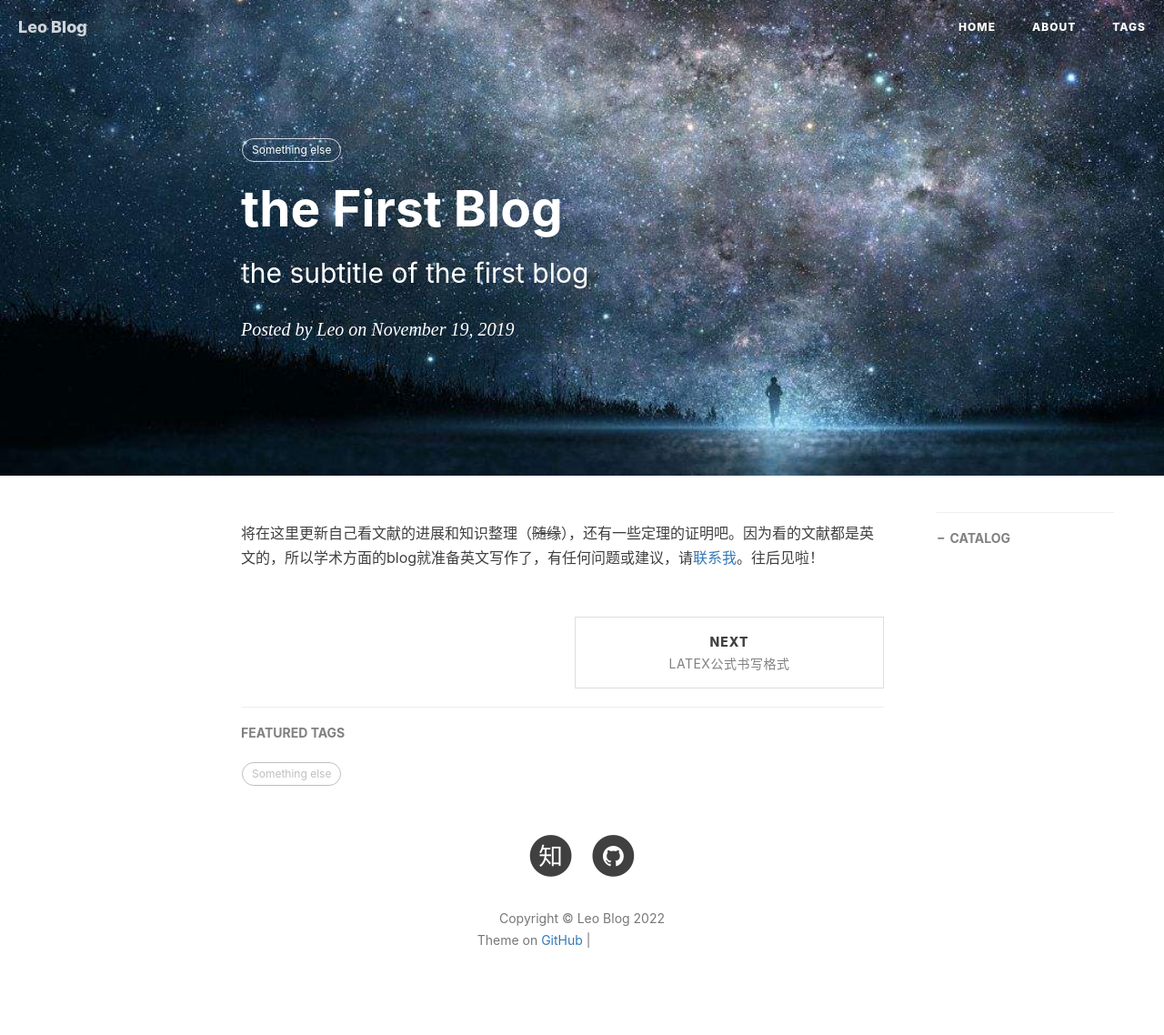
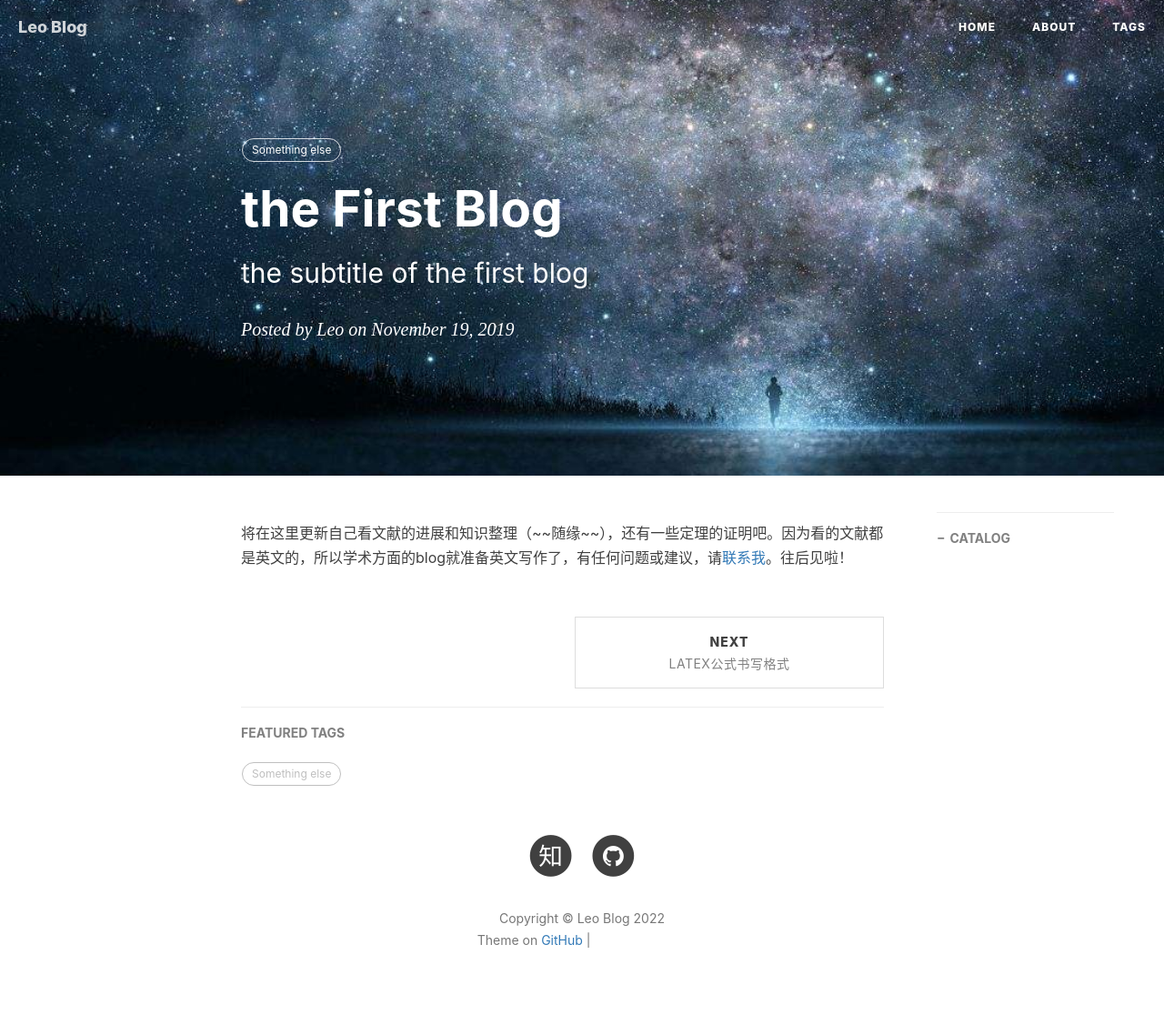
Before and after one commit to derek1998/derek1998.github.io, a Jekyll site: the page built from _posts/2019-11-19-第一个Blog.md, in a window 1280 px wide. Shown: the whole page at 91% size. Built offline with Jekyll 4.4.1, drawn with Linux system fonts in a browser that asks for light colours; nearby versions of some CDN libraries; comment, search, counter and statistics services are not loaded; part of the change alters nothing that is shown; grey boxes are pictures that could not be loaded.

```diff
--- a/_config.yml
+++ b/_config.yml
@@ -51,7 +51,7 @@ gems: [jekyll-paginate]
 markdown: kramdown
 highlighter: rouge
 kramdown:
-  input: GFM                            # use Github Flavored Markdown !important
+  input: Kramdown                            # use Github Flavored Markdown !important
 
 
 
```
